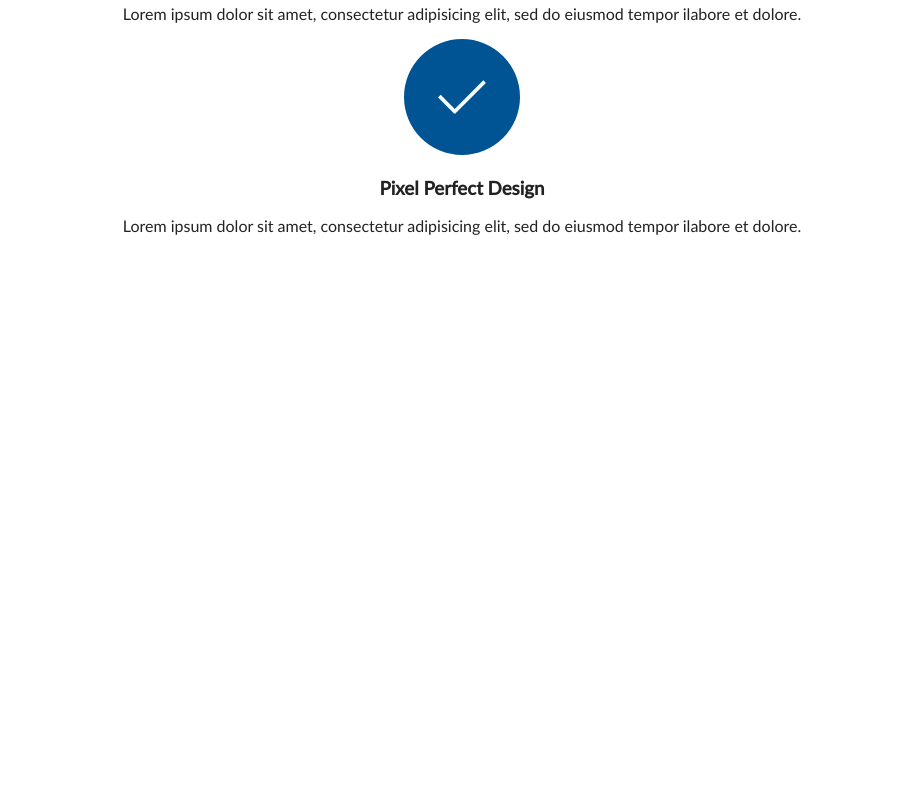
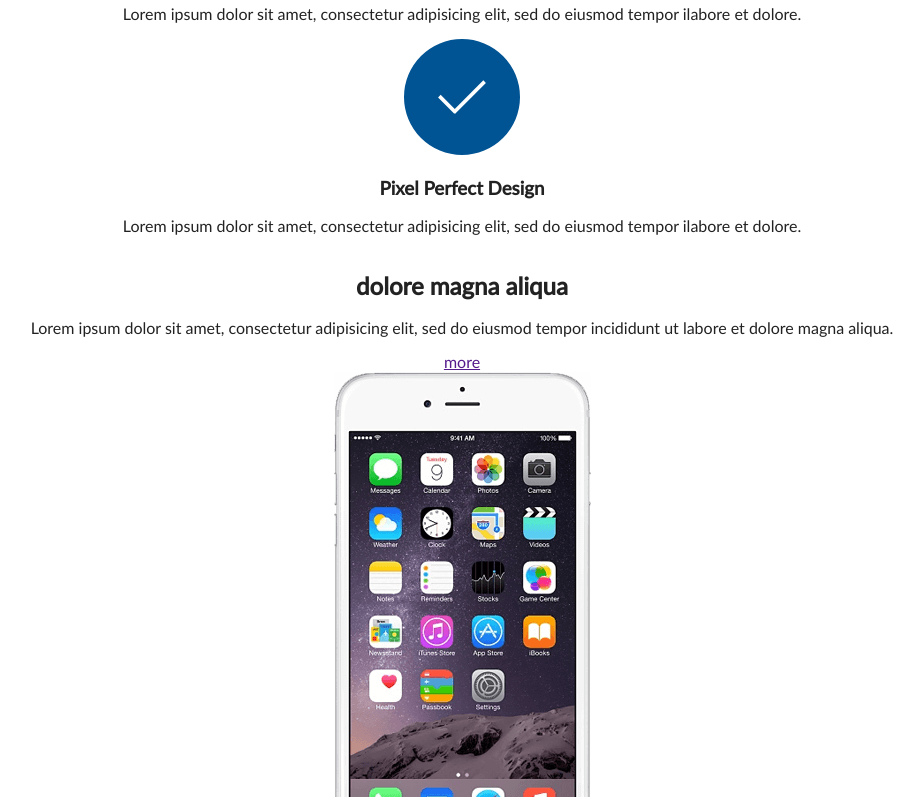
Before and after one commit to IgorSavchenko/Elegant, a plain HTML site: page index.html in a window 1280 px wide. Shown: the part 1302-2102 px from the top of the page, without its empty margins (178-1102 px from the left). Before the commit the page ends 1554 px from the top, so only its background shows below. Drawn offline with nearby package versions, Linux system fonts and the light colour scheme.

Commit message:
Product section added.

```diff
--- a/assets/scss/sections/services.scss
+++ b/assets/scss/sections/services.scss
@@ -0,0 +1,3 @@
+.services {
+
+}
--- a/index.html
+++ b/index.html
@@ -110,5 +110,23 @@
     </div>
   </section>
   <!-- /.services -->
+  <!-- product -->
+  <section class="product">
+    <div class="flex-container">
+      <div class="product__info">
+        <h2 class="product__info-title">dolore magna aliqua</h2>
+        <p class="product__info-text">
+          Lorem ipsum dolor sit amet, consectetur adipisicing elit,
+          sed do eiusmod tempor incididunt ut labore
+          et dolore magna aliqua.
+        </p>
+        <a href="" class="product__info-link">more</a>
+      </div>
+      <div class="product__info-picture">
+        <img class="product__info-img" src="assets/img/iphone.png" alt="Iphone">
+      </div>
+    </div>
+  </section>
+  <!-- /.product -->
   </body>
 </html>
```
